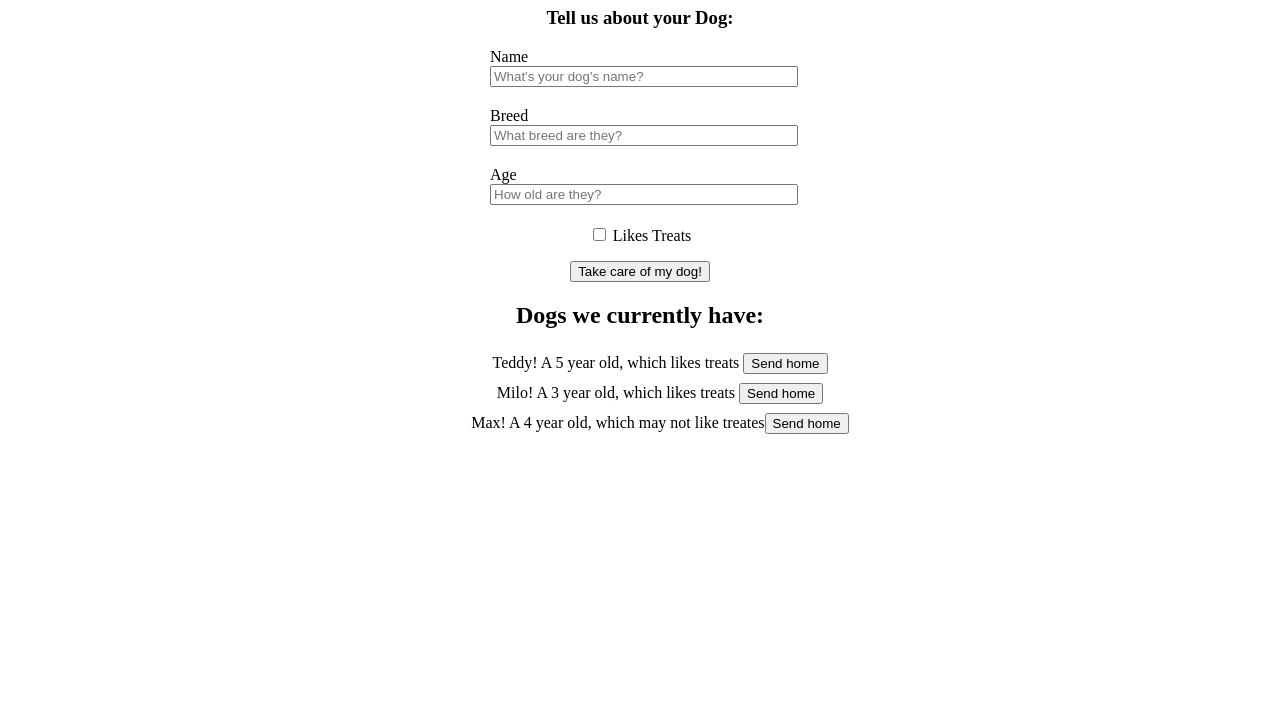
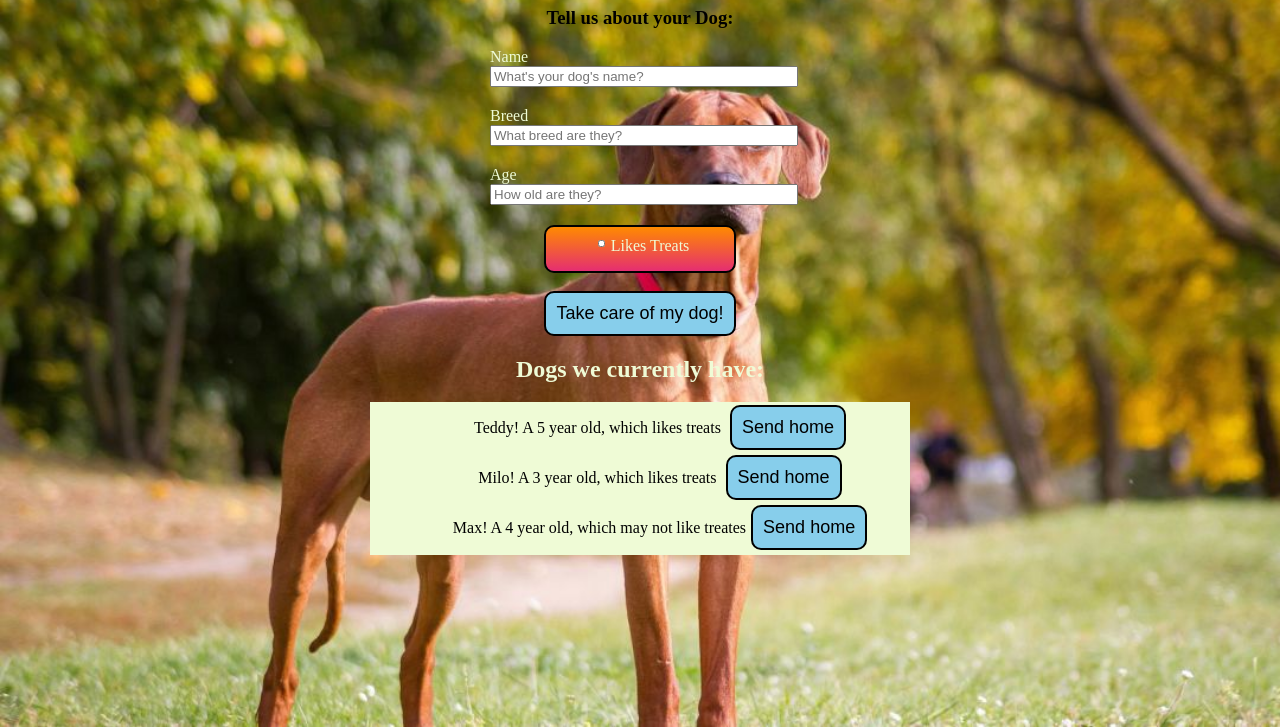
Before and after one commit to iscadeeye/Dog-day-care-app, a plain HTML site: page index.html in a window 1280 px wide. Shown: the part 73-800 px from the top of the page. Drawn offline with Linux system fonts and the light colour scheme.

Commit message:
added some css optional stylings

```diff
--- a/code.js
+++ b/code.js
@@ -81,6 +81,7 @@ function renderDogList () {
     let li = document.createElement('li')
     let sendHomeButton = document.createElement('button')
     sendHomeButton.innerText = 'Send home'
+    sendHomeButton.classList = "remove-button"
 
     sendHomeButton.onclick = function () {
       removeDog(dog)
--- a/style.css
+++ b/style.css
@@ -1,16 +1,21 @@
-
 form > input,
 form > label {
 	display: block;
 	width: 100%;
+
 }
 
 input {
 	margin-bottom: 20px;
+
 }
 
 body {
 	text-align: center;
+	background-image: url(./dog.jpg);
+	background-repeat: no-repeat;
+	background-attachment: fixed;
+	background-size: cover;
 }
 
 form {
@@ -21,20 +26,53 @@ form {
 
 .checkbox-section {
 	text-align: center;
+	background:linear-gradient(#ff8a00, #e52e71);
+	padding: 4px;
+	width: 180px;
+	padding-top: 10px;
+	display: flex;
+	justify-content: center;
+	margin-bottom: 18px;
+  margin-left: auto;
+  margin-right: auto;
+  height: 30px;
+ border-radius: 10px;
+ border:2px solid black
 }
 
 form button {
 	display: block;
 	margin: auto;
+	font-size: large;
+	padding: 10px;
+background-color: skyblue;
+border:2px solid black;
+  border-radius: 10px;
 }
 
 ul {
 	list-style-type: none;
 	line-height: 30px;
+  background:rgb(239, 251, 214)
+  ;
+  margin-left: auto;
+  margin-right: auto;
+  padding-top: 3px;
+  width: 500px
 }
 
 .remove-button {
-  color: red;
-  margin-left: 10px;
-
+  font-size: large;
+	padding: 10px;
+background-color: skyblue;
+border:2px solid black;
+  border-radius: 10px;
+  margin-bottom: 5px;
+  margin-left: 5px;
 }
+h2{
+  color: rgb(239, 251, 214) ;
+}
+label{
+  color:rgb(239, 251, 214) ;
+}
```
Also changed, not shown: index.html (+1 -0 lines), dog.jpg (added). Lines whose indentation alone changed are shown as unchanged.
